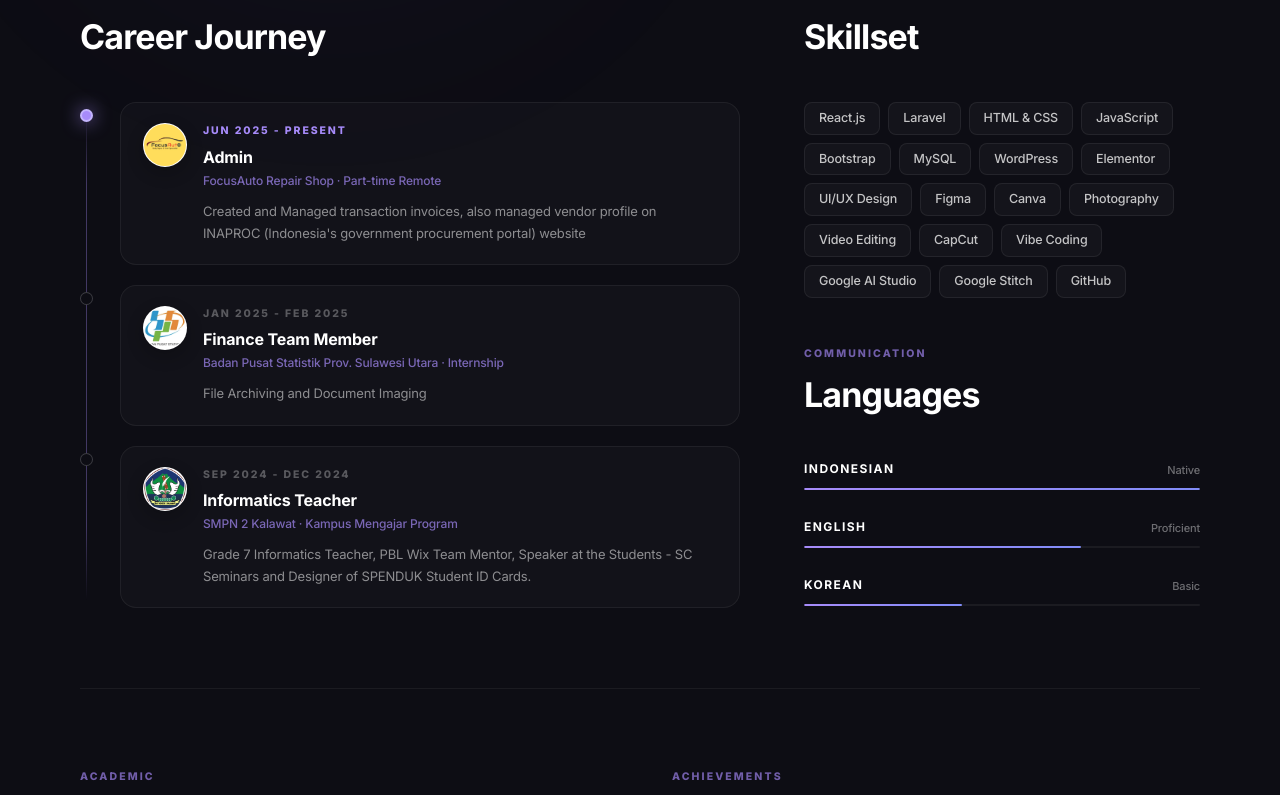
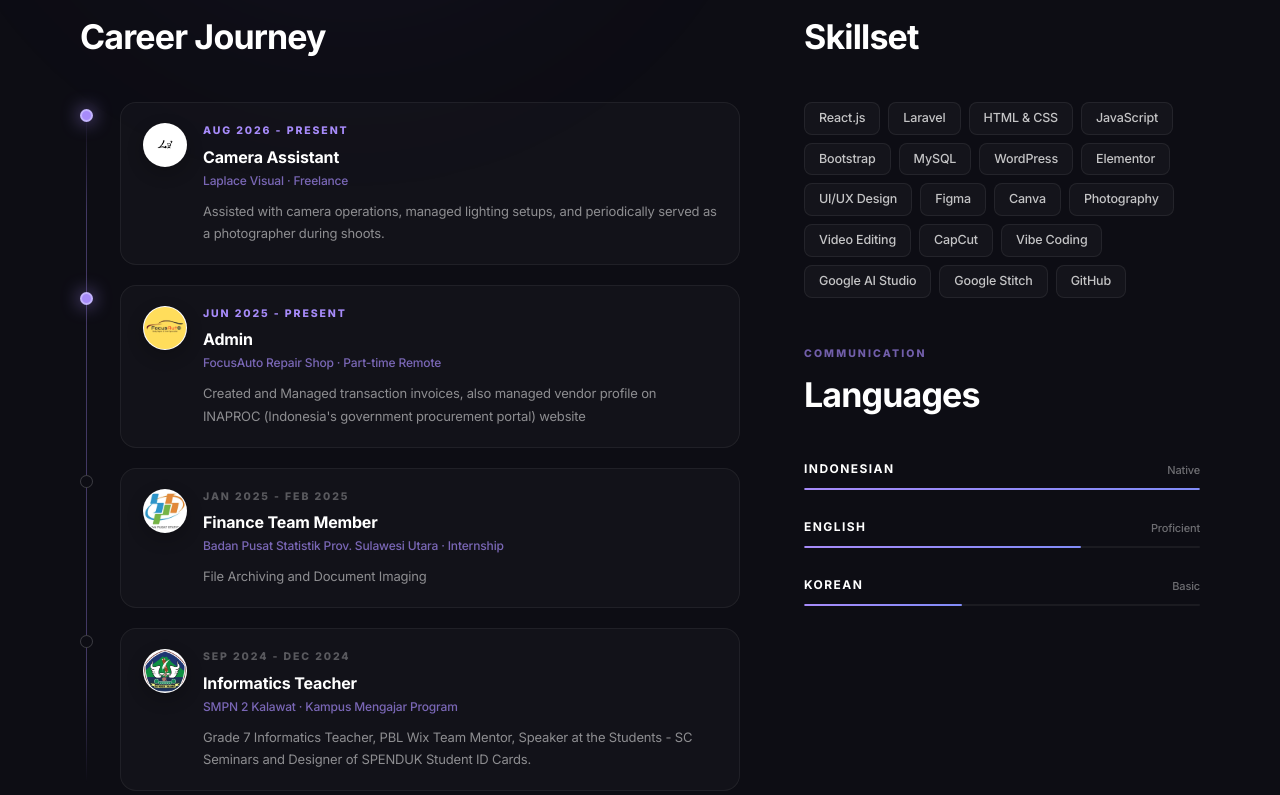
Before and after one commit to mystrygrdn/darlportfolio, a React (Vite) app: page /about-me in a window 1280 px wide. Shown: the part 805-1600 px from the top of the page. Built offline with nearby package versions, Linux system fonts and the light colour scheme.

Commit message:
tambah laplace di experience

```diff
--- a/src/pages/AboutMe.jsx
+++ b/src/pages/AboutMe.jsx
@@ -14,6 +14,7 @@ import dibimbingLogo from "../assets/images/AboutMe/dibimbing.webp";
 import revouLogo from "../assets/images/AboutMe/revou.webp";
 import digitalentLogo from "../assets/images/AboutMe/digitalent.webp";
 import googledevelopersLogo from "../assets/images/AboutMe/googledevelopers.webp";
+import laplaceLogo from "../assets/images/AboutMe/laplace.webp";
 
 // ── DATA ────────────────────────────────────────────────────────────────────
 
@@ -32,6 +33,15 @@ const RESUME_URL = "/webdev-resume.pdf";
 //   tampilan tetap rapi walau belum ada asetnya.
 
 const CAREER = [
+  {
+    period: "AUG 2026 - Present",
+    active: true,
+    title: "Camera Assistant",
+    place: "Laplace Visual · Freelance",
+    desc: "Assisted with camera operations, managed lighting setups, and periodically served as a photographer during shoots.",
+    logo: laplaceLogo,
+    logoAlt: "Laplace Visual",
+  },
   {
     period: "JUN 2025 - Present",
     active: true,
```
Also changed, not shown: src/assets/images/AboutMe/laplace.webp (added).
